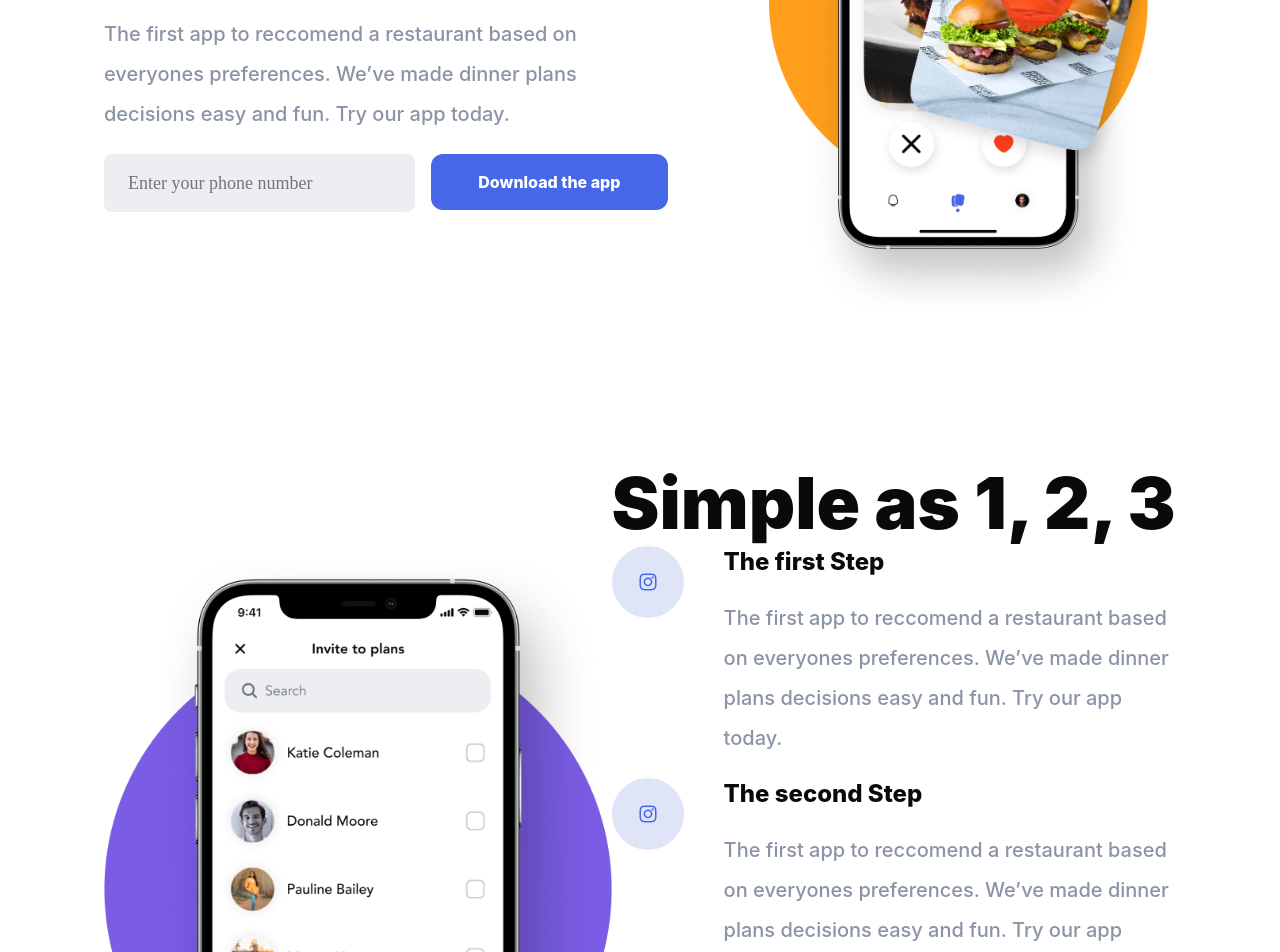
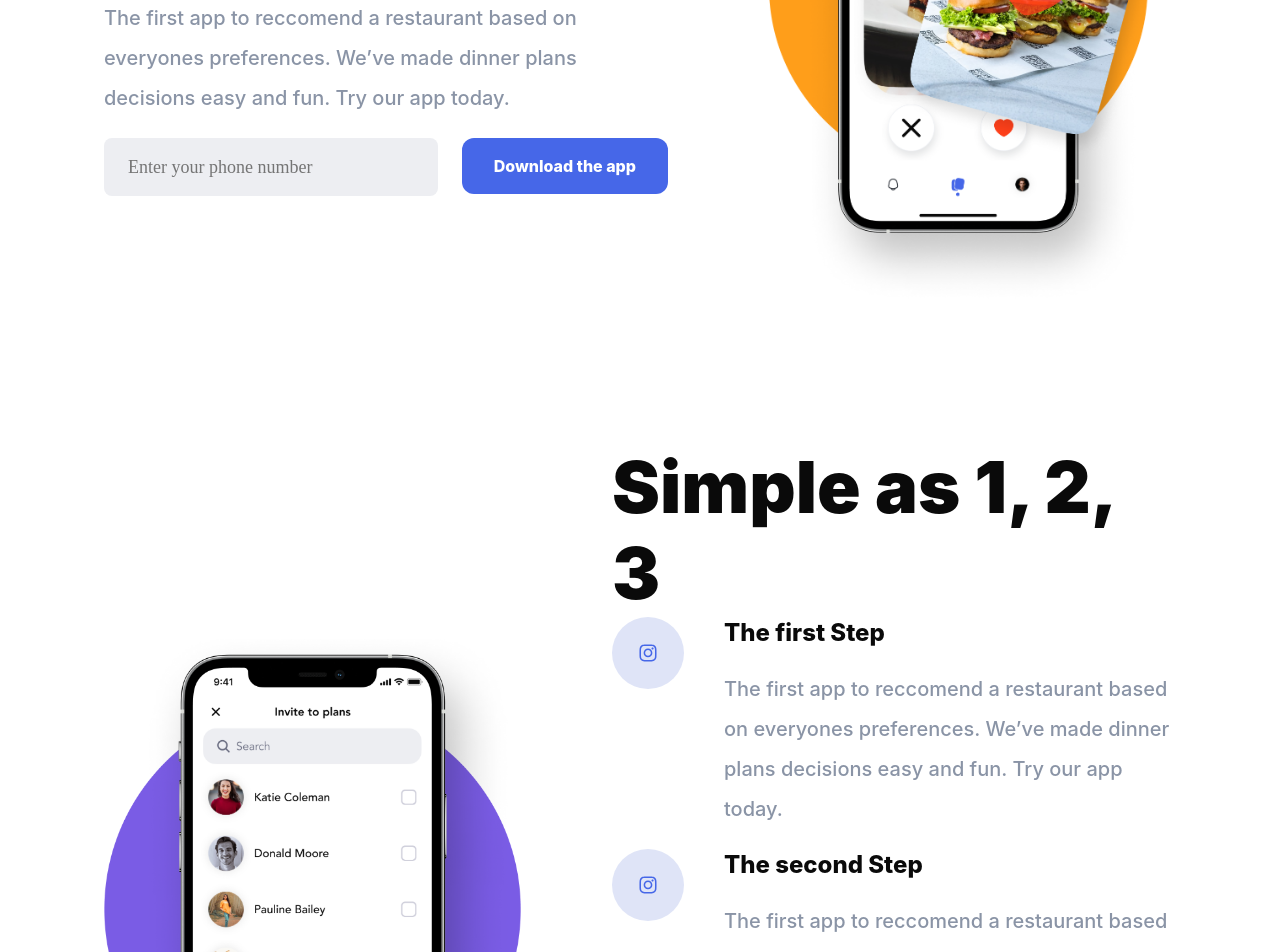
Before and after one commit to garrettmroberts/wegusta-web, a React (Create React App) app: page / in a window 1280 px wide. Shown: the part 460-1412 px from the top of the page. Built offline with nearby package versions, Linux system fonts and the light colour scheme.

Commit message:
Added Favicon, cleaned up responsive breaks

```diff
--- a/public/index.html
+++ b/public/index.html
@@ -24,7 +24,7 @@
       work correctly both with client-side routing and a non-root public URL.
       Learn how to configure a non-root public URL by running `npm run build`.
     -->
-    <title>React App</title>
+    <title>Wegusta</title>
   </head>
   <body>
     <noscript>You need to enable JavaScript to run this app.</noscript>
--- a/src/macros/SectionOne.js
+++ b/src/macros/SectionOne.js
@@ -10,7 +10,7 @@ function SectionOne() {
         className="SectionOneImage"
         alt="SectionOne Image"
       />
-      <div className="SectionOneLeftContent">
+      <div className="SectionOneContent">
         <h1> Simple as 1, 2, 3</h1>
         <div className="Step">
           <div className="Icon">
--- a/src/styles/Button.scss
+++ b/src/styles/Button.scss
@@ -1,19 +1,16 @@
 .Button {
-  flex-grow: 1;
   color: #ffffff;
+  background: #4667e8;
   font-style: normal;
   font-weight: 800;
   font-size: 16px;
   line-height: 24px;
   height: 56px;
-  background: #4667e8;
   display: flex;
   flex-direction: row;
   align-items: center;
   justify-content: center;
   padding: 0px 32px;
   border-radius: 12px;
-  @media only screen and (max-width: 500px) {
-    width: 100%;
-  }
+min-width: fit-content;
 }
--- a/src/styles/Footer.scss
+++ b/src/styles/Footer.scss
@@ -27,6 +27,9 @@
         text-decoration: none;
         padding-bottom: 24px;
       }
+      .link:hover{
+        color:  #4667e8;
+      }
     }
     .social-links {
       display: flex;
--- a/src/styles/Header.scss
+++ b/src/styles/Header.scss
@@ -5,9 +5,9 @@
     display: flex;
     flex-direction: row;
     align-items: center;
-    padding: 32px 120px;
+    padding: 24px 120px;
 
-    @media only screen and (max-width: 720px) {
+    @media only screen and (max-width: 1100px) {
       padding: 8px 40px;
     }
 
--- a/src/styles/Hero.scss
+++ b/src/styles/Hero.scss
@@ -15,8 +15,10 @@
   justify-content: space-between;
   align-items: center;
   padding: 0px 104px;
+  @media only screen and (max-width: 1100px) {
+    padding: 0px 40px;
+  }
   @media only screen and (max-width: 720px) {
-    padding: 0px 40px;
     flex-direction: column;
   }
 
@@ -47,15 +49,14 @@
   .Form {
     display: flex;
     flex-direction: row;
-    align-items: flex-start;
+    width: 100%;
+    @media only screen and (max-width: 860px) {
+      flex-direction: column;
+      width: 100%;
 
-    width: 100%;
-    @media only screen and (max-width: 720px) {
-      flex-direction: column;
     }
 
     .Input {
-      flex-grow: 2;
       border: #edeef2;
       background: #edeef2;
       font-family: "Avenir";
@@ -65,11 +66,19 @@
       line-height: 24px;
       color: #6a6d81;
       border-radius: 8px;
+      display: flex;
+      flex: 2;
       height: 56px;
-      left: 0px;
-      top: 0px;
-      margin-right: 16px;
       padding-left: 24px;
+      min-width: fit-content;
+      margin-right: 24px;
+      @media only screen and (max-width: 860px) {
+        margin-right: 0;
+        height: 56px;
+        flex: none;
+        margin-bottom: 24px;
+
+      }
       @media only screen and (max-width: 500px) {
         display: none;
       }
--- a/src/styles/SectionOne.scss
+++ b/src/styles/SectionOne.scss
@@ -10,17 +10,17 @@
     flex-direction: column-reverse;
   }
 
-  .SectionOneLeftContent {
+  .SectionOneContent {
     display: flex;
     flex-direction: column;
     align-items: flex-start;
     padding: 0px;
-    width: 100%;
+    max-width: 564px;
   }
   .SectionOneImage {
-    height: 584px;
-    @media only screen and (max-width: 720px) {
-      height: 400px;
+    height: 480px;
+    @media only screen and (max-width: 1100px) {
+      height: 320px;
     }
   }
   .Step {
```
Also changed, not shown: 2 other files (tests, documents, lock files or other folders).
